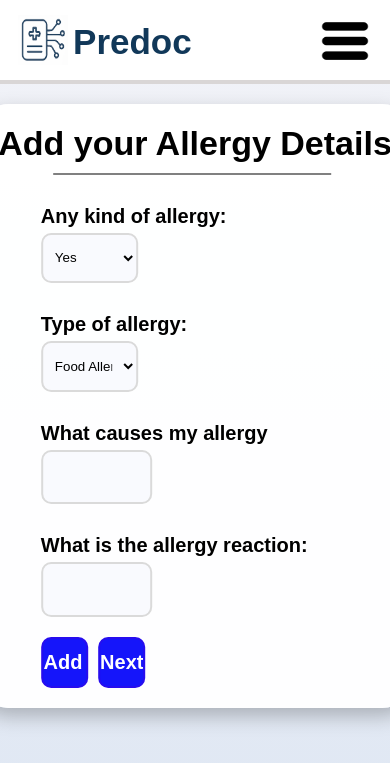
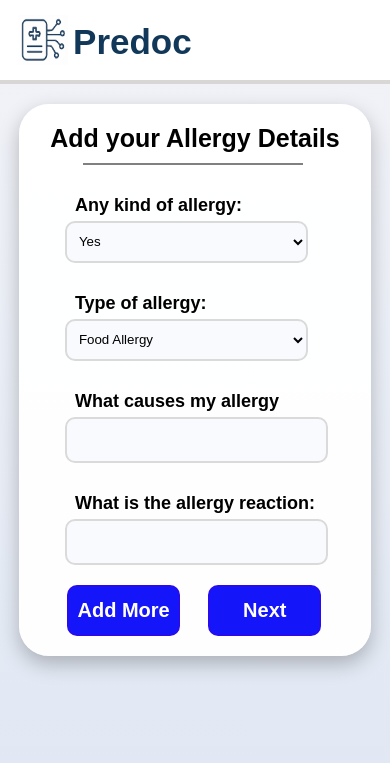
Before and after one commit to GAuravY19/PreDoc, a Flask app: page /allergy-details in a window 390 px wide. Shown: the top 763 px of the page. Run offline with Flask 3, Linux system fonts and the light colour scheme; the visitor is signed in with stand-in values (Sample User, id 1); some libraries are stand-ins or nearby versions; some web fonts are replaced.

Commit message:
Responsive forms and download section ccomplete

```diff
--- a/predoc_app/static/details.css
+++ b/predoc_app/static/details.css
@@ -159,3 +159,54 @@
     width: 12vw;
     margin-left: 2.5%;
 }
+
+.hamburger{
+    display: none;
+}
+
+.cross{
+    display: none;
+}
+
+
+@media only screen and (max-width: 500px) {
+    .form-holder{
+        width: 80%;
+        height: max-content;
+    }
+
+    .legend-text{
+        font-size: 25px;
+    }
+
+    .form-content{
+        padding-top: 30px;
+    }
+
+    .move-left{
+        margin-left: 8.3%;
+    }
+
+    .form-header{
+        font-size: 18px;
+        padding-left: 10px;
+    }
+
+    .input{
+        height: 5vh;
+        width: 85%;
+        margin-left: auto;
+    }
+
+    .submit-button-d{
+        width: 30vw;
+        margin-left: 30%;
+    }
+
+    .add-button{
+        width: 29vw;
+        margin-left: 9%;
+    }
+
+
+}
```
Also changed, not shown: predoc_app/static/downloads.css (+28 -0 lines).
